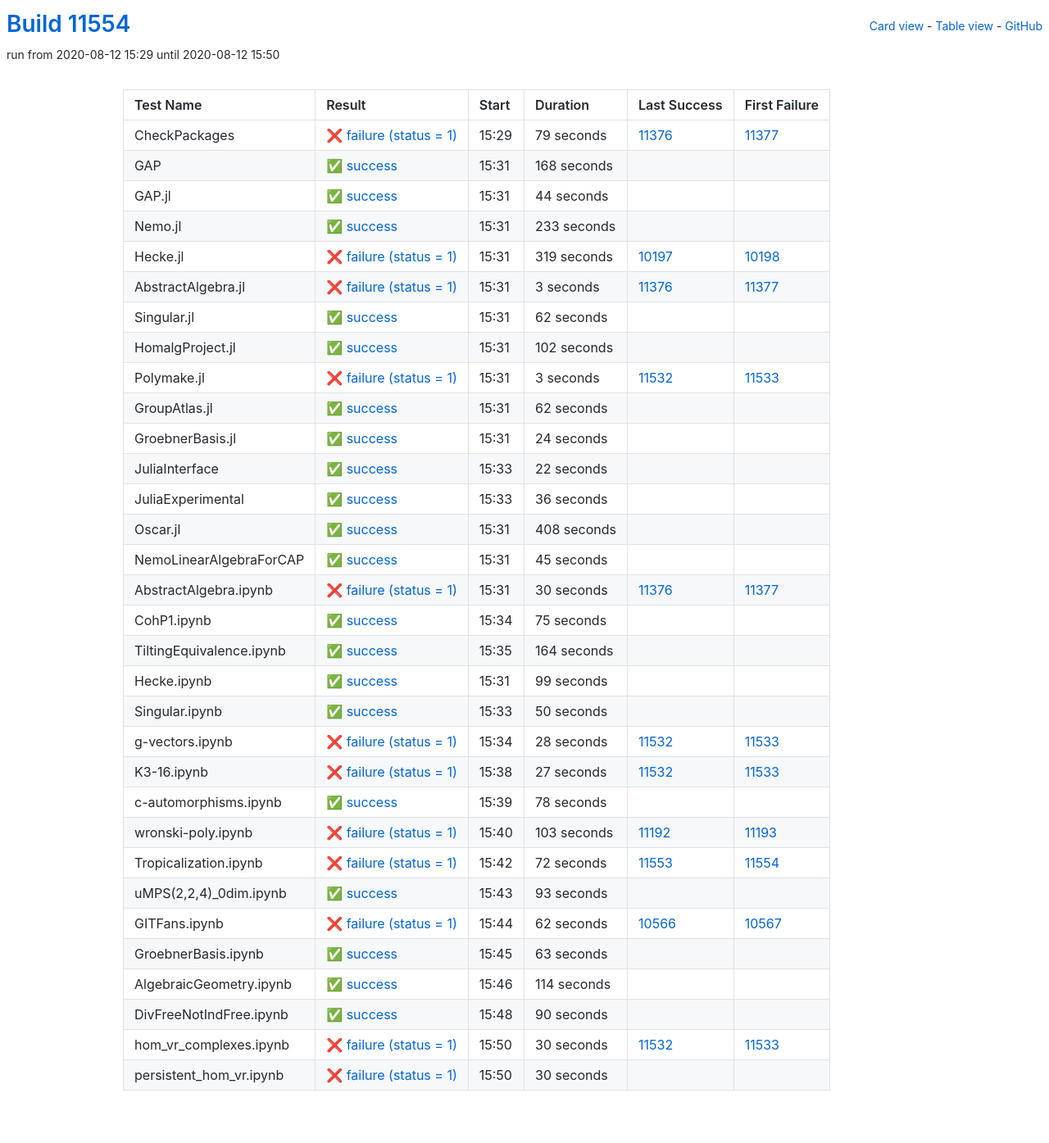
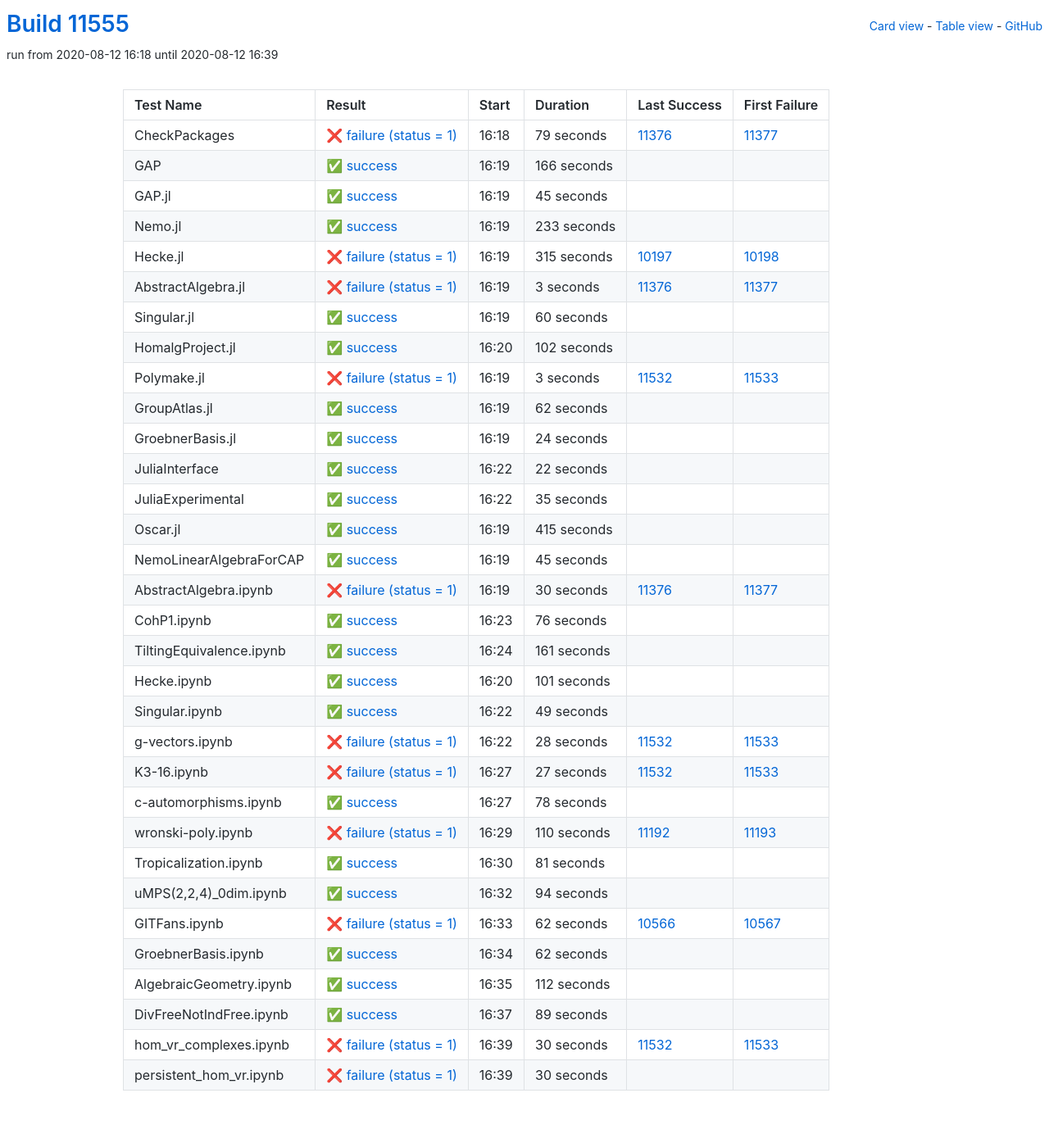
Before and after one commit to oscar-system/oscar-ci-status, a Jekyll site: the page built from table.html, in a window 1280 px wide. Shown: the whole page at 82% size. Built offline with Jekyll 4.4.1, drawn with Linux system fonts in a browser that asks for light colours.

Commit message:
Build #11555

```diff
--- a/_data/ci.yml
+++ b/_data/ci.yml
@@ -1,6 +1,6 @@
 ---
-build: 11554
-build_url: https://oscarci.mathematik.uni-kl.de/job/oscar/11554/
+build: 11555
+build_url: https://oscarci.mathematik.uni-kl.de/job/oscar/11555/
 job: oscar
 organization: oscar-system
 repo: oscar-ci-status
@@ -8,8 +8,8 @@
 tests:
 - name: CheckPackages
   id: checkpackages
-  log: https://oscarci.mathematik.uni-kl.de/job/oscar/11554/artifact/logs/build-11554/CheckPackages.log
-  start: 2020-08-12 15:29
+  log: https://oscarci.mathematik.uni-kl.de/job/oscar/11555/artifact/logs/build-11555/CheckPackages.log
+  start: 2020-08-12 16:18
   success: false
   exitcode: 1
   status: failure
@@ -20,32 +20,32 @@
   first_failure_url: https://oscarci.mathematik.uni-kl.de/job/oscar/11377/
 - name: GAP
   id: gap
-  log: https://oscarci.mathematik.uni-kl.de/job/oscar/11554/artifact/logs/build-11554/GAP.log
-  start: 2020-08-12 15:31
+  log: https://oscarci.mathematik.uni-kl.de/job/oscar/11555/artifact/logs/build-11555/GAP.log
+  start: 2020-08-12 16:19
   success: true
   exitcode: 0
   status: success
-  duration: 168
+  duration: 166
   last_success: false
   last_success_url:
   first_failure: false
   first_failure_url:
 - name: GAP.jl
   id: gap-jl
-  log: https://oscarci.mathematik.uni-kl.de/job/oscar/11554/artifact/logs/build-11554/GAP.jl.log
-  start: 2020-08-12 15:31
+  log: https://oscarci.mathematik.uni-kl.de/job/oscar/11555/artifact/logs/build-11555/GAP.jl.log
+  start: 2020-08-12 16:19
   success: true
   exitcode: 0
   status: success
-  duration: 44
+  duration: 45
   last_success: false
   last_success_url:
   first_failure: false
   first_failure_url:
 - name: Nemo.jl
   id: nemo-jl
-  log: https://oscarci.mathematik.uni-kl.de/job/oscar/11554/artifact/logs/build-11554/Nemo.jl.log
-  start: 2020-08-12 15:31
+  log: https://oscarci.mathematik.uni-kl.de/job/oscar/11555/artifact/logs/build-11555/Nemo.jl.log
+  start: 2020-08-12 16:19
   success: true
   exitcode: 0
   status: success
@@ -56,20 +56,20 @@
   first_failure_url:
 - name: Hecke.jl
   id: hecke-jl
-  log: https://oscarci.mathematik.uni-kl.de/job/oscar/11554/artifact/logs/build-11554/Hecke.jl.log
-  start: 2020-08-12 15:31
+  log: https://oscarci.mathematik.uni-kl.de/job/oscar/11555/artifact/logs/build-11555/Hecke.jl.log
+  start: 2020-08-12 16:19
   success: false
   exitcode: 1
   status: failure
-  duration: 319
+  duration: 315
   last_success: 10197
   last_success_url: https://oscarci.mathematik.uni-kl.de/job/oscar/10197/
   first_failure: 10198
   first_failure_url: https://oscarci.mathematik.uni-kl.de/job/oscar/10198/
 - name: AbstractAlgebra.jl
   id: abstractalgebra-jl
-  log: https://oscarci.mathematik.uni-kl.de/job/oscar/11554/artifact/logs/build-11554/AbstractAlgebra.jl.log
-  start: 2020-08-12 15:31
+  log: https://oscarci.mathematik.uni-kl.de/job/oscar/11555/artifact/logs/build-11555/AbstractAlgebra.jl.log
+  start: 2020-08-12 16:19
   success: false
   exitcode: 1
   status: failure
@@ -80,20 +80,20 @@
   first_failure_url: https://oscarci.mathematik.uni-kl.de/job/oscar/11377/
 - name: Singular.jl
   id: singular-jl
-  log: https://oscarci.mathematik.uni-kl.de/job/oscar/11554/artifact/logs/build-11554/Singular.jl.log
-  start: 2020-08-12 15:31
+  log: https://oscarci.mathematik.uni-kl.de/job/oscar/11555/artifact/logs/build-11555/Singular.jl.log
+  start: 2020-08-12 16:19
   success: true
   exitcode: 0
   status: success
-  duration: 62
+  duration: 60
   last_success: false
   last_success_url:
   first_failure: false
   first_failure_url:
 - name: HomalgProject.jl
   id: homalgproject-jl
-  log: https://oscarci.mathematik.uni-kl.de/job/oscar/11554/artifact/logs/build-11554/HomalgProject.jl.log
-  start: 2020-08-12 15:31
+  log: https://oscarci.mathematik.uni-kl.de/job/oscar/11555/artifact/logs/build-11555/HomalgProject.jl.log
+  start: 2020-08-12 16:20
   success: true
   exitcode: 0
   status: success
@@ -104,8 +104,8 @@
   first_failure_url:
 - name: Polymake.jl
   id: polymake-jl
-  log: https://oscarci.mathematik.uni-kl.de/job/oscar/11554/artifact/logs/build-11554/Polymake.jl.log
-  start: 2020-08-12 15:31
+  log: https://oscarci.mathematik.uni-kl.de/job/oscar/11555/artifact/logs/build-11555/Polymake.jl.log
+  start: 2020-08-12 16:19
   success: false
   exitcode: 1
   status: failure
@@ -116,8 +116,8 @@
   first_failure_url: https://oscarci.mathematik.uni-kl.de/job/oscar/11533/
 - name: GroupAtlas.jl
   id: groupatlas-jl
-  log: https://oscarci.mathematik.uni-kl.de/job/oscar/11554/artifact/logs/build-11554/GroupAtlas.jl.log
-  start: 2020-08-12 15:31
+  log: https://oscarci.mathematik.uni-kl.de/job/oscar/11555/artifact/logs/build-11555/GroupAtlas.jl.log
+  start: 2020-08-12 16:19
   success: true
   exitcode: 0
   status: success
@@ -128,8 +128,8 @@
   first_failure_url:
 - name: GroebnerBasis.jl
   id: groebnerbasis-jl
-  log: https://oscarci.mathematik.uni-kl.de/job/oscar/11554/artifact/logs/build-11554/GroebnerBasis.jl.log
-  start: 2020-08-12 15:31
+  log: https://oscarci.mathematik.uni-kl.de/job/oscar/11555/artifact/logs/build-11555/GroebnerBasis.jl.log
+  start: 2020-08-12 16:19
   success: true
   exitcode: 0
   status: success
@@ -140,8 +140,8 @@
   first_failure_url:
 - name: JuliaInterface
   id: juliainterface
-  log: https://oscarci.mathematik.uni-kl.de/job/oscar/11554/artifact/logs/build-11554/JuliaInterface.log
-  start: 2020-08-12 15:33
+  log: https://oscarci.mathematik.uni-kl.de/job/oscar/11555/artifact/logs/build-11555/JuliaInterface.log
+  start: 2020-08-12 16:22
   success: true
   exitcode: 0
   status: success
@@ -152,32 +152,32 @@
   first_failure_url:
 - name: JuliaExperimental
   id: juliaexperimental
-  log: https://oscarci.mathematik.uni-kl.de/job/oscar/11554/artifact/logs/build-11554/JuliaExperimental.log
-  start: 2020-08-12 15:33
+  log: https://oscarci.mathematik.uni-kl.de/job/oscar/11555/artifact/logs/build-11555/JuliaExperimental.log
+  start: 2020-08-12 16:22
   success: true
   exitcode: 0
   status: success
-  duration: 36
+  duration: 35
   last_success: false
   last_success_url:
   first_failure: false
   first_failure_url:
 - name: Oscar.jl
   id: oscar-jl
-  log: https://oscarci.mathematik.uni-kl.de/job/oscar/11554/artifact/logs/build-11554/Oscar.jl.log
-  start: 2020-08-12 15:31
+  log: https://oscarci.mathematik.uni-kl.de/job/oscar/11555/artifact/logs/build-11555/Oscar.jl.log
+  start: 2020-08-12 16:19
   success: true
   exitcode: 0
   status: success
-  duration: 408
+  duration: 415
   last_success: false
   last_success_url:
   first_failure: false
   first_failure_url:
 - name: NemoLinearAlgebraForCAP
   id: nemolinearalgebraforcap
-  log: https://oscarci.mathematik.uni-kl.de/job/oscar/11554/artifact/logs/build-11554/NemoLinearAlgebraForCAP.log
-  start: 2020-08-12 15:31
+  log: https://oscarci.mathematik.uni-kl.de/job/oscar/11555/artifact/logs/build-11555/NemoLinearAlgebraForCAP.log
+  start: 2020-08-12 16:19
   success: true
   exitcode: 0
   status: success
@@ -188,8 +188,8 @@
   first_failure_url:
 - name: AbstractAlgebra.ipynb
   id: abstractalgebra-ipynb
-  log: https://oscarci.mathematik.uni-kl.de/job/oscar/11554/artifact/logs/build-11554/AbstractAlgebra.ipynb.log
-  start: 2020-08-12 15:31
+  log: https://oscarci.mathematik.uni-kl.de/job/oscar/11555/artifact/logs/build-11555/AbstractAlgebra.ipynb.log
+  start: 2020-08-12 16:19
   success: false
   exitcode: 1
   status: failure
@@ -200,56 +200,56 @@
   first_failure_url: https://oscarci.mathematik.uni-kl.de/job/oscar/11377/
 - name: CohP1.ipynb
   id: cohp1-ipynb
-  log: https://oscarci.mathematik.uni-kl.de/job/oscar/11554/artifact/logs/build-11554/CohP1.ipynb.log
-  start: 2020-08-12 15:34
+  log: https://oscarci.mathematik.uni-kl.de/job/oscar/11555/artifact/logs/build-11555/CohP1.ipynb.log
+  start: 2020-08-12 16:23
   success: true
   exitcode: 0
   status: success
-  duration: 75
+  duration: 76
   last_success: false
   last_success_url:
   first_failure: false
   first_failure_url:
 - name: TiltingEquivalence.ipynb
   id: tiltingequivalence-ipynb
-  log: https://oscarci.mathematik.uni-kl.de/job/oscar/11554/artifact/logs/build-11554/TiltingEquivalence.ipynb.log
-  start: 2020-08-12 15:35
+  log: https://oscarci.mathematik.uni-kl.de/job/oscar/11555/artifact/logs/build-11555/TiltingEquivalence.ipynb.log
+  start: 2020-08-12 16:24
   success: true
   exitcode: 0
   status: success
-  duration: 164
+  duration: 161
   last_success: false
   last_success_url:
   first_failure: false
   first_failure_url:
 - name: Hecke.ipynb
   id: hecke-ipynb
-  log: https://oscarci.mathematik.uni-kl.de/job/oscar/11554/artifact/logs/build-11554/Hecke.ipynb.log
-  start: 2020-08-12 15:31
+  log: https://oscarci.mathematik.uni-kl.de/job/oscar/11555/artifact/logs/build-11555/Hecke.ipynb.log
+  start: 2020-08-12 16:20
   success: true
   exitcode: 0
   status: success
-  duration: 99
+  duration: 101
   last_success: false
   last_success_url:
   first_failure: false
   first_failure_url:
 - name: Singular.ipynb
   id: singular-ipynb
-  log: https://oscarci.mathematik.uni-kl.de/job/oscar/11554/artifact/logs/build-11554/Singular.ipynb.log
-  start: 2020-08-12 15:33
+  log: https://oscarci.mathematik.uni-kl.de/job/oscar/11555/artifact/logs/build-11555/Singular.ipynb.log
+  start: 2020-08-12 16:22
   success: true
   exitcode: 0
   status: success
-  duration: 50
+  duration: 49
   last_success: false
   last_success_url:
   first_failure: false
   first_failure_url:
 - name: g-vectors.ipynb
   id: g-vectors-ipynb
-  log: https://oscarci.mathematik.uni-kl.de/job/oscar/11554/artifact/logs/build-11554/g-vectors.ipynb.log
-  start: 2020-08-12 15:34
+  log: https://oscarci.mathematik.uni-kl.de/job/oscar/11555/artifact/logs/build-11555/g-vectors.ipynb.log
+  start: 2020-08-12 16:22
   success: false
   exitcode: 1
   status: failure
@@ -260,8 +260,8 @@
   first_failure_url: https://oscarci.mathematik.uni-kl.de/job/oscar/11533/
 - name: K3-16.ipynb
   id: k3-16-ipynb
-  log: https://oscarci.mathematik.uni-kl.de/job/oscar/11554/artifact/logs/build-11554/K3-16.ipynb.log
-  start: 2020-08-12 15:38
+  log: https://oscarci.mathematik.uni-kl.de/job/oscar/11555/artifact/logs/build-11555/K3-16.ipynb.log
+  start: 2020-08-12 16:27
   success: false
   exitcode: 1
   status: failure
@@ -272,8 +272,8 @@
   first_failure_url: https://oscarci.mathematik.uni-kl.de/job/oscar/11533/
 - name: c-automorphisms.ipynb
   id: c-automorphisms-ipynb
-  log: https://oscarci.mathematik.uni-kl.de/job/oscar/11554/artifact/logs/build-11554/c-automorphisms.ipynb.log
-  start: 2020-08-12 15:39
+  log: https://oscarci.mathematik.uni-kl.de/job/oscar/11555/artifact/logs/build-11555/c-automorphisms.ipynb.log
+  start: 2020-08-12 16:27
   success: true
   exitcode: 0
   status: success
@@ -284,44 +284,44 @@
   first_failure_url:
 - name: wronski-poly.ipynb
   id: wronski-poly-ipynb
-  log: https://oscarci.mathematik.uni-kl.de/job/oscar/11554/artifact/logs/build-11554/wronski-poly.ipynb.log
-  start: 2020-08-12 15:40
+  log: https://oscarci.mathematik.uni-kl.de/job/oscar/11555/artifact/logs/build-11555/wronski-poly.ipynb.log
+  start: 2020-08-12 16:29
   success: false
   exitcode: 1
   status: failure
-  duration: 103
+  duration: 110
   last_success: 11192
   last_success_url: https://oscarci.mathematik.uni-kl.de/job/oscar/11192/
   first_failure: 11193
   first_failure_url: https://oscarci.mathematik.uni-kl.de/job/oscar/11193/
 - name: Tropicalization.ipynb
   id: tropicalization-ipynb
-  log: https://oscarci.mathematik.uni-kl.de/job/oscar/11554/artifact/logs/build-11554/Tropicalization.ipynb.log
-  start: 2020-08-12 15:42
-  success: false
-  exitcode: 1
-  status: failure
-  duration: 72
-  last_success: 11553
-  last_success_url: https://oscarci.mathematik.uni-kl.de/job/oscar/11553/
-  first_failure: 11554
-  first_failure_url: https://oscarci.mathematik.uni-kl.de/job/oscar/11554/
-- name: uMPS(2,2,4)_0dim.ipynb
-  id: umps-2-2-4-0dim-ipynb
-  log: https://oscarci.mathematik.uni-kl.de/job/oscar/11554/artifact/logs/build-11554/uMPS-2-2-4-_0dim.ipynb.log
-  start: 2020-08-12 15:43
+  log: https://oscarci.mathematik.uni-kl.de/job/oscar/11555/artifact/logs/build-11555/Tropicalization.ipynb.log
+  start: 2020-08-12 16:30
   success: true
   exitcode: 0
   status: success
-  duration: 93
+  duration: 81
+  last_success: false
+  last_success_url:
+  first_failure: false
+  first_failure_url:
+- name: uMPS(2,2,4)_0dim.ipynb
+  id: umps-2-2-4-0dim-ipynb
+  log: https://oscarci.mathematik.uni-kl.de/job/oscar/11555/artifact/logs/build-11555/uMPS-2-2-4-_0dim.ipynb.log
+  start: 2020-08-12 16:32
+  success: true
+  exitcode: 0
+  status: success
+  duration: 94
   last_success: false
   last_success_url:
   first_failure: false
   first_failure_url:
 - name: GITFans.ipynb
   id: gitfans-ipynb
-  log: https://oscarci.mathematik.uni-kl.de/job/oscar/11554/artifact/logs/build-11554/GITFans.ipynb.log
-  start: 2020-08-12 15:44
+  log: https://oscarci.mathematik.uni-kl.de/job/oscar/11555/artifact/logs/build-11555/GITFans.ipynb.log
+  start: 2020-08-12 16:33
   success: false
   exitcode: 1
   status: failure
@@ -332,44 +332,44 @@
   first_failure_url: https://oscarci.mathematik.uni-kl.de/job/oscar/10567/
 - name: GroebnerBasis.ipynb
   id: groebnerbasis-ipynb
-  log: https://oscarci.mathematik.uni-kl.de/job/oscar/11554/artifact/logs/build-11554/GroebnerBasis.ipynb.log
-  start: 2020-08-12 15:45
+  log: https://oscarci.mathematik.uni-kl.de/job/oscar/11555/artifact/logs/build-11555/GroebnerBasis.ipynb.log
+  start: 2020-08-12 16:34
   success: true
   exitcode: 0
   status: success
-  duration: 63
+  duration: 62
   last_success: false
   last_success_url:
   first_failure: false
   first_failure_url:
 - name: AlgebraicGeometry.ipynb
   id: algebraicgeometry-ipynb
-  log: https://oscarci.mathematik.uni-kl.de/job/oscar/11554/artifact/logs/build-11554/AlgebraicGeometry.ipynb.log
-  start: 2020-08-12 15:46
+  log: https://oscarci.mathematik.uni-kl.de/job/oscar/11555/artifact/logs/build-11555/AlgebraicGeometry.ipynb.log
+  start: 2020-08-12 16:35
   success: true
   exitcode: 0
   status: success
-  duration: 114
+  duration: 112
   last_success: false
   last_success_url:
   first_failure: false
   first_failure_url:
 - name: DivFreeNotIndFree.ipynb
   id: divfreenotindfree-ipynb
-  log: https://oscarci.mathematik.uni-kl.de/job/oscar/11554/artifact/logs/build-11554/DivFreeNotIndFree.ipynb.log
-  start: 2020-08-12 15:48
+  log: https://oscarci.mathematik.uni-kl.de/job/oscar/11555/artifact/logs/build-11555/DivFreeNotIndFree.ipynb.log
+  start: 2020-08-12 16:37
   success: true
   exitcode: 0
   status: success
-  duration: 90
+  duration: 89
   last_success: false
   last_success_url:
   first_failure: false
   first_failure_url:
 - name: hom_vr_complexes.ipynb
   id: hom-vr-complexes-ipynb
-  log: https://oscarci.mathematik.uni-kl.de/job/oscar/11554/artifact/logs/build-11554/hom_vr_complexes.ipynb.log
-  start: 2020-08-12 15:50
+  log: https://oscarci.mathematik.uni-kl.de/job/oscar/11555/artifact/logs/build-11555/hom_vr_complexes.ipynb.log
+  start: 2020-08-12 16:39
   success: false
   exitcode: 1
   status: failure
@@ -380,8 +380,8 @@
   first_failure_url: https://oscarci.mathematik.uni-kl.de/job/oscar/11533/
 - name: persistent_hom_vr.ipynb
   id: persistent-hom-vr-ipynb
-  log: https://oscarci.mathematik.uni-kl.de/job/oscar/11554/artifact/logs/build-11554/persistent_hom_vr.ipynb.log
-  start: 2020-08-12 15:50
+  log: https://oscarci.mathematik.uni-kl.de/job/oscar/11555/artifact/logs/build-11555/persistent_hom_vr.ipynb.log
+  start: 2020-08-12 16:39
   success: false
   exitcode: 1
   status: failure
```
Also changed, not shown: README.md.
